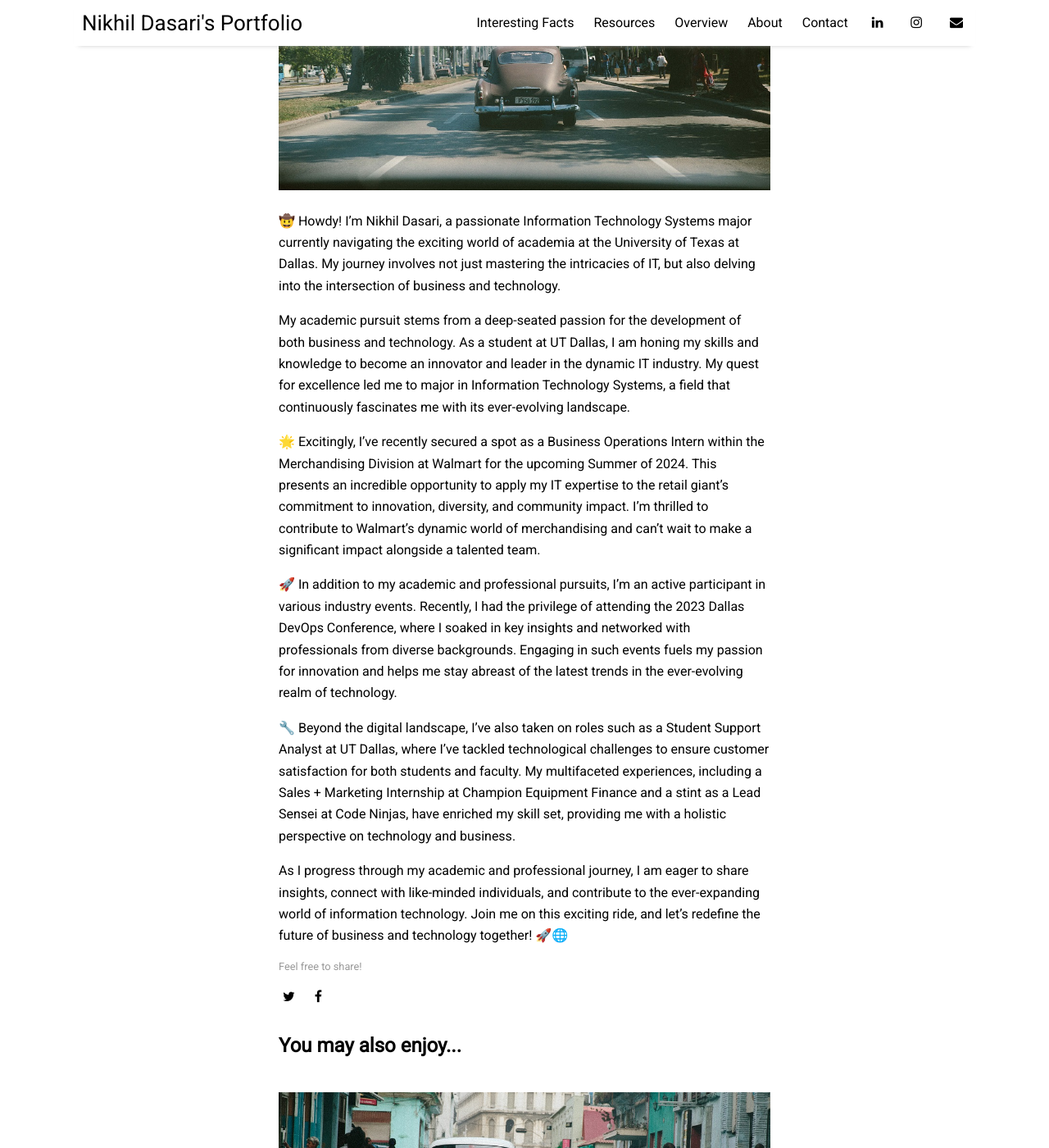
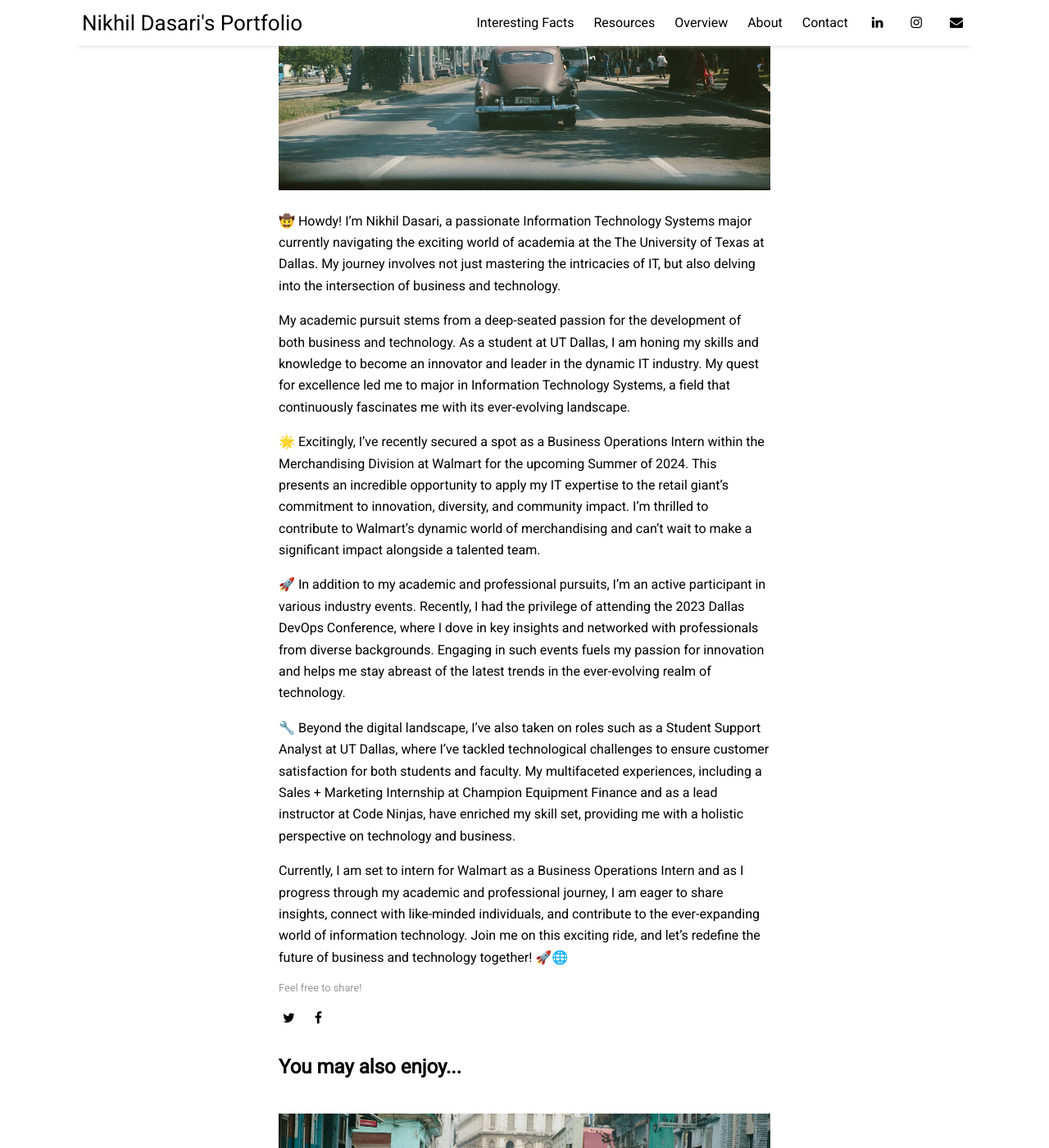
Before and after one commit to dasarinikhil1/dasarinikhil1.github.io, a Jekyll site: the page built from _posts/2016-04-04-about-the-author.md, in a window 1280 px wide and 1400 px high, scrolled down 330 px. Shown: the whole window at 82% size. Built offline with Jekyll 4.4.1, drawn with Linux system fonts in a browser that asks for light colours; nearby versions of some CDN libraries.

Commit message:
Update 2016-04-04-about-the-author.md
- Updated Description

```diff
--- a/_posts/2016-04-04-about-the-author.md
+++ b/_posts/2016-04-04-about-the-author.md
@@ -7,14 +7,14 @@ tags: [sample]
 image: cuba-2.jpg
 ---
 
-🤠 Howdy! I'm Nikhil Dasari, a passionate Information Technology Systems major currently navigating the exciting world of academia at the University of Texas at Dallas. My journey involves not just mastering the intricacies of IT, but also delving into the intersection of business and technology.
+🤠 Howdy! I'm Nikhil Dasari, a passionate Information Technology Systems major currently navigating the exciting world of academia at the The University of Texas at Dallas. My journey involves not just mastering the intricacies of IT, but also delving into the intersection of business and technology.
 
 My academic pursuit stems from a deep-seated passion for the development of both business and technology. As a student at UT Dallas, I am honing my skills and knowledge to become an innovator and leader in the dynamic IT industry. My quest for excellence led me to major in Information Technology Systems, a field that continuously fascinates me with its ever-evolving landscape.
 
 🌟 Excitingly, I've recently secured a spot as a Business Operations Intern within the Merchandising Division at Walmart for the upcoming Summer of 2024. This presents an incredible opportunity to apply my IT expertise to the retail giant's commitment to innovation, diversity, and community impact. I'm thrilled to contribute to Walmart's dynamic world of merchandising and can't wait to make a significant impact alongside a talented team.
 
-🚀 In addition to my academic and professional pursuits, I'm an active participant in various industry events. Recently, I had the privilege of attending the 2023 Dallas DevOps Conference, where I soaked in key insights and networked with professionals from diverse backgrounds. Engaging in such events fuels my passion for innovation and helps me stay abreast of the latest trends in the ever-evolving realm of technology.
+🚀 In addition to my academic and professional pursuits, I'm an active participant in various industry events. Recently, I had the privilege of attending the 2023 Dallas DevOps Conference, where I dove in key insights and networked with professionals from diverse backgrounds. Engaging in such events fuels my passion for innovation and helps me stay abreast of the latest trends in the ever-evolving realm of technology.
 
-🔧 Beyond the digital landscape, I've also taken on roles such as a Student Support Analyst at UT Dallas, where I've tackled technological challenges to ensure customer satisfaction for both students and faculty. My multifaceted experiences, including a Sales + Marketing Internship at Champion Equipment Finance and a stint as a Lead Sensei at Code Ninjas, have enriched my skill set, providing me with a holistic perspective on technology and business.
+🔧 Beyond the digital landscape, I've also taken on roles such as a Student Support Analyst at UT Dallas, where I've tackled technological challenges to ensure customer satisfaction for both students and faculty. My multifaceted experiences, including a Sales + Marketing Internship at Champion Equipment Finance and as a lead instructor at Code Ninjas, have enriched my skill set, providing me with a holistic perspective on technology and business.
 
-As I progress through my academic and professional journey, I am eager to share insights, connect with like-minded individuals, and contribute to the ever-expanding world of information technology. Join me on this exciting ride, and let's redefine the future of business and technology together! 🚀🌐
+Currently, I am set to intern for Walmart as a Business Operations Intern and as I progress through my academic and professional journey, I am eager to share insights, connect with like-minded individuals, and contribute to the ever-expanding world of information technology. Join me on this exciting ride, and let's redefine the future of business and technology together! 🚀🌐
```
